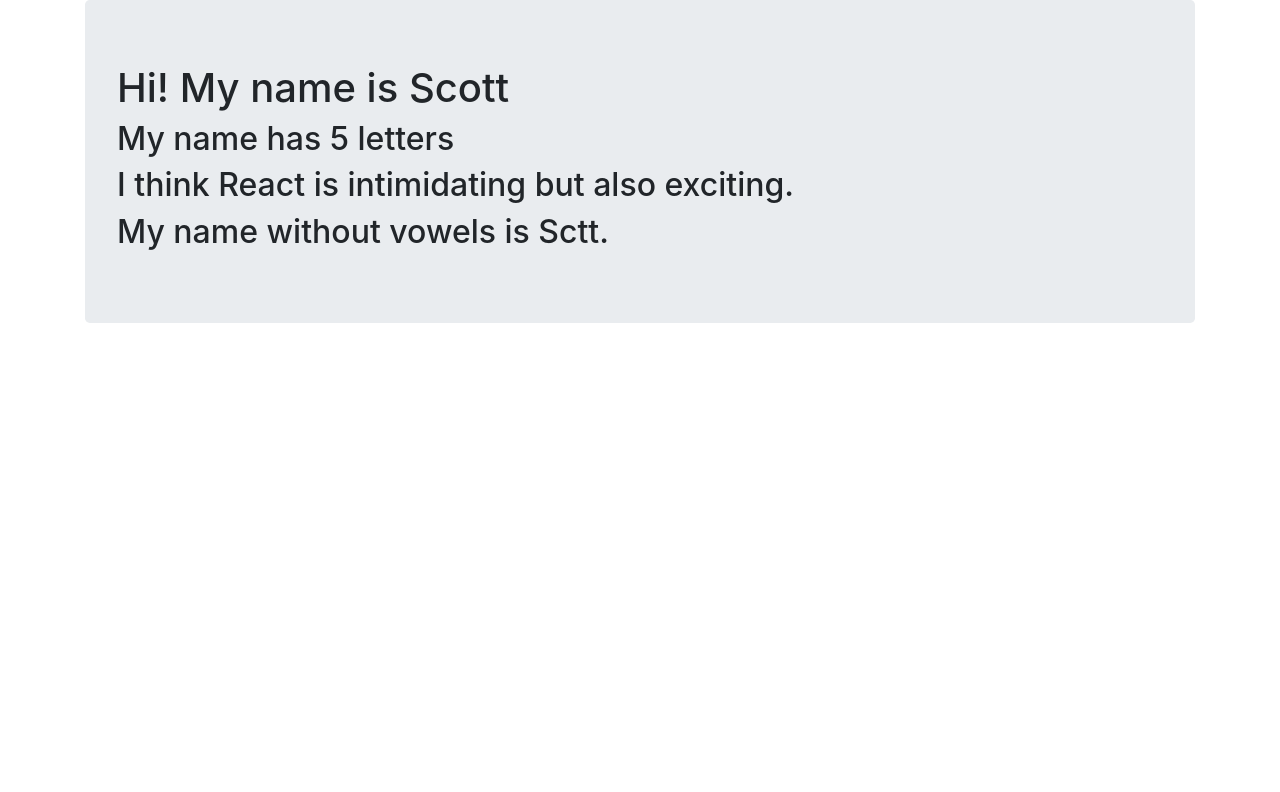
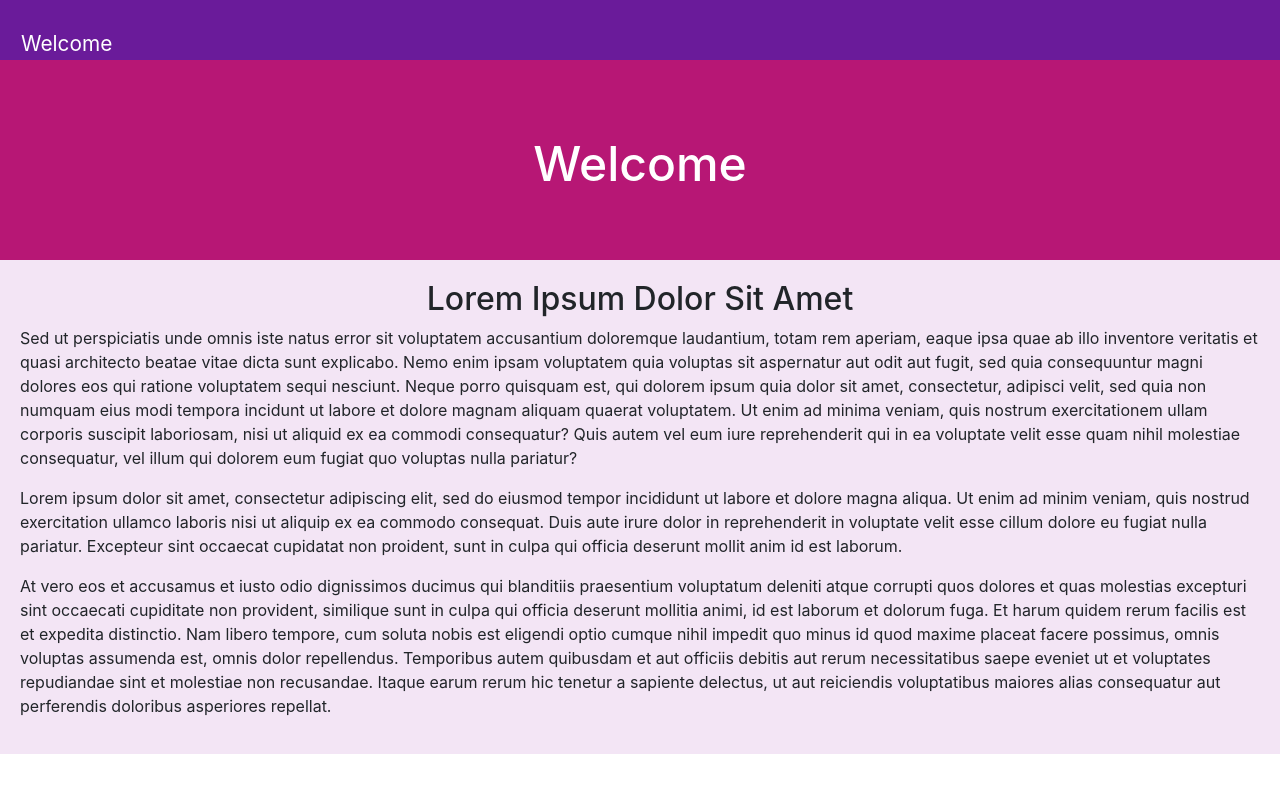
Before and after one commit to PelicanSkeleton/practiceapp, a React (Create React App) app: page / in a window 1280 px wide. Shown: the top 792 px of the page. Built offline with nearby package versions, Linux system fonts and the light colour scheme.

Commit message:
Activity 09 week 19 start.

```diff
--- a/src/App.js
+++ b/src/App.js
@@ -1,8 +1,17 @@
 import React from "react";
-import JSXVariables from "./components/JSXVariables";
+import Header from "./components/Header";
+import Section from "./components/Section";
+
+import Navbar from "./components/Navbar";
 
 function App() {
-  return <JSXVariables />;
+  return (
+    <div>
+      <Navbar />
+      <Header />
+      <Section />
+    </div>
+  );
 }
 
 export default App;
--- /dev/null
+++ b/src/components/Header.js
@@ -0,0 +1,14 @@
+import React from "react";
+import "../styles/Header.css";
+
+// By importing the Header.css file, it is added to the DOM whenever this component loads
+
+function Header() {
+  return (
+    <header className="header">
+      <h1>Welcome</h1>
+    </header>
+  );
+}
+
+export default Header;
--- a/src/components/JSXVariables.js
+++ /dev/null
@@ -1,32 +0,0 @@
-import React from "react";
-
-let name = "Scott";
-const thoughts = "is intimidating but also exciting.";
-const NoVowels = string => {
-  const vowels = ["a", "e", "i", "o", "u"];
-  let result = "";
-
-  for(let i = 0; i < string.length; i++){
-    if(!vowels.includes(string[i].toLowerCase())) {
-      result += string[i];
-    }
-  }
-  return result;
-};
-
-function JSXVariables() {
-  return (
-    <div className="main-container">
-      <div className="container">
-        <div className="jumbotron">
-          <h1>Hi! My name is {name}</h1>
-          <h2>My name has {name.length} letters</h2>
-          <h2>I think React {thoughts}</h2>
-          <h2>My name without vowels is {NoVowels(name)}. </h2>
-        </div>
-      </div>
-    </div>
-  );
-}
-
-export default JSXVariables;
--- /dev/null
+++ b/src/components/Navbar.js
@@ -0,0 +1,14 @@
+import React from "react";
+import "../styles/Navbar.css";
+
+// By importing the Navbar.css file, it is added to the DOM whenever this component loads
+
+function Navbar() {
+  return (
+    <nav className="navbar">
+      <a href="/">Welcome</a>
+    </nav>
+  );
+}
+
+export default Navbar;
--- /dev/null
+++ b/src/components/Section.js
@@ -0,0 +1,44 @@
+import React from "react";
+import "../styles/Section.css";
+
+// By importing the Section.css file, it is added to the DOM whenever this component loads
+function Section() {
+  return (
+    <section className="section">
+      <h2>Lorem Ipsum Dolor Sit Amet</h2>
+      <p>
+        Sed ut perspiciatis unde omnis iste natus error sit voluptatem accusantium doloremque
+        laudantium, totam rem aperiam, eaque ipsa quae ab illo inventore veritatis et quasi
+        architecto beatae vitae dicta sunt explicabo. Nemo enim ipsam voluptatem quia voluptas sit
+        aspernatur aut odit aut fugit, sed quia consequuntur magni dolores eos qui ratione
+        voluptatem sequi nesciunt. Neque porro quisquam est, qui dolorem ipsum quia dolor sit amet,
+        consectetur, adipisci velit, sed quia non numquam eius modi tempora incidunt ut labore et
+        dolore magnam aliquam quaerat voluptatem. Ut enim ad minima veniam, quis nostrum
+        exercitationem ullam corporis suscipit laboriosam, nisi ut aliquid ex ea commodi
+        consequatur? Quis autem vel eum iure reprehenderit qui in ea voluptate velit esse quam nihil
+        molestiae consequatur, vel illum qui dolorem eum fugiat quo voluptas nulla pariatur?
+      </p>
+      <p>
+        Lorem ipsum dolor sit amet, consectetur adipiscing elit, sed do eiusmod tempor incididunt ut
+        labore et dolore magna aliqua. Ut enim ad minim veniam, quis nostrud exercitation ullamco
+        laboris nisi ut aliquip ex ea commodo consequat. Duis aute irure dolor in reprehenderit in
+        voluptate velit esse cillum dolore eu fugiat nulla pariatur. Excepteur sint occaecat
+        cupidatat non proident, sunt in culpa qui officia deserunt mollit anim id est laborum.
+      </p>
+      <p>
+        At vero eos et accusamus et iusto odio dignissimos ducimus qui blanditiis praesentium
+        voluptatum deleniti atque corrupti quos dolores et quas molestias excepturi sint occaecati
+        cupiditate non provident, similique sunt in culpa qui officia deserunt mollitia animi, id
+        est laborum et dolorum fuga. Et harum quidem rerum facilis est et expedita distinctio. Nam
+        libero tempore, cum soluta nobis est eligendi optio cumque nihil impedit quo minus id quod
+        maxime placeat facere possimus, omnis voluptas assumenda est, omnis dolor repellendus.
+        Temporibus autem quibusdam et aut officiis debitis aut rerum necessitatibus saepe eveniet ut
+        et voluptates repudiandae sint et molestiae non recusandae. Itaque earum rerum hic tenetur a
+        sapiente delectus, ut aut reiciendis voluptatibus maiores alias consequatur aut perferendis
+        doloribus asperiores repellat.
+      </p>
+    </section>
+  );
+}
+
+export default Section;
--- /dev/null
+++ b/src/styles/Header.css
@@ -0,0 +1,12 @@
+.header {
+  background: #b71775;
+  height: 200px;
+}
+
+.header h1 {
+  margin: 0;
+  padding-top: 75px;
+  text-align: center;
+  color: white;
+  font-size: 3rem;
+}
--- /dev/null
+++ b/src/styles/Navbar.css
@@ -0,0 +1,12 @@
+.navbar {
+  background: #6a1b9a;
+  height: 60px;
+}
+
+.navbar a {
+  color: white;
+  font-size: 1.3rem;
+  text-decoration: none;
+  margin: 5px;
+  line-height: 3;
+}
--- /dev/null
+++ b/src/styles/Section.css
@@ -0,0 +1,8 @@
+.section {
+  background: #f3e5f5;
+  padding: 20px;
+}
+
+.section h2 {
+  text-align: center;
+}
```
